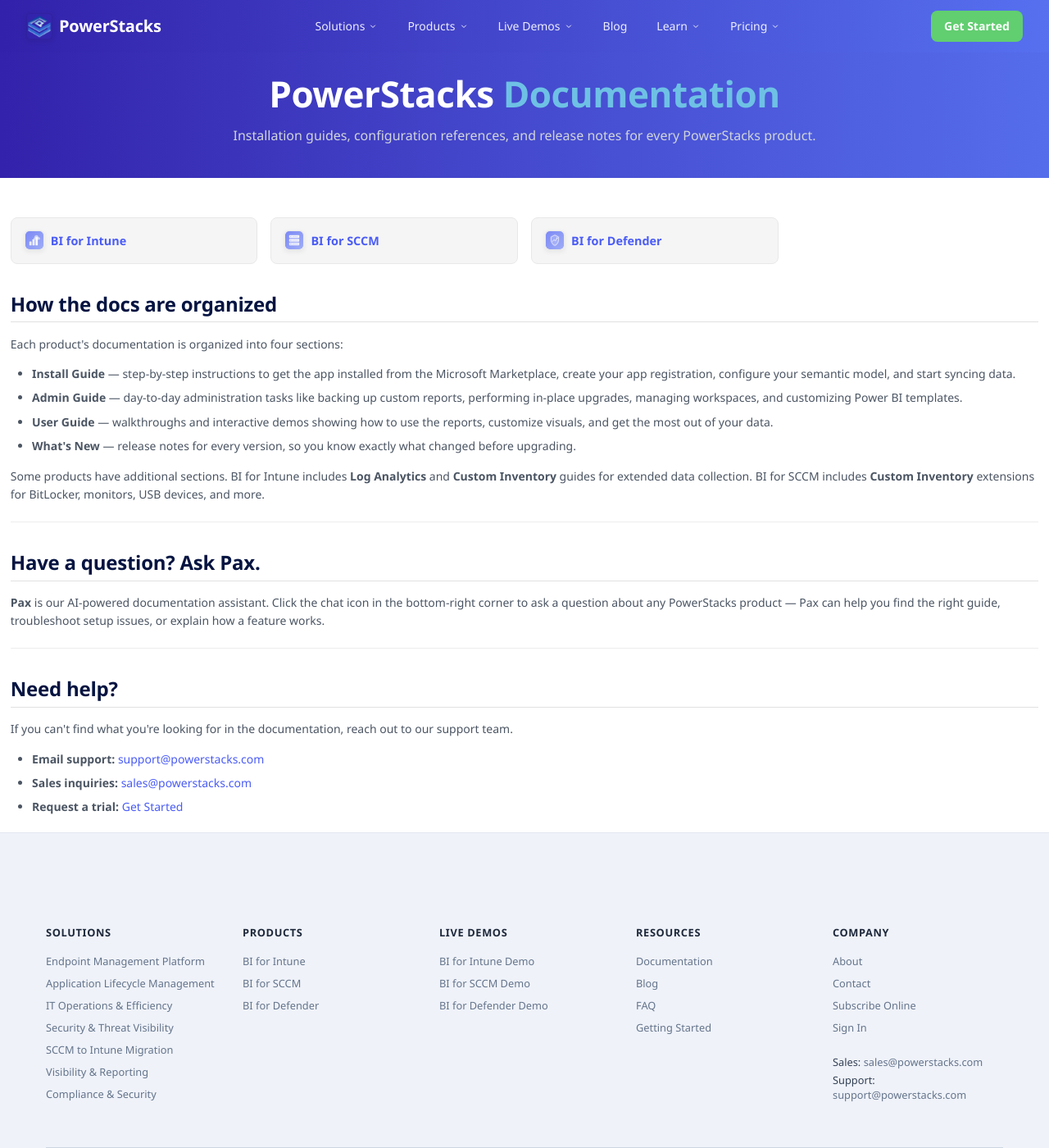
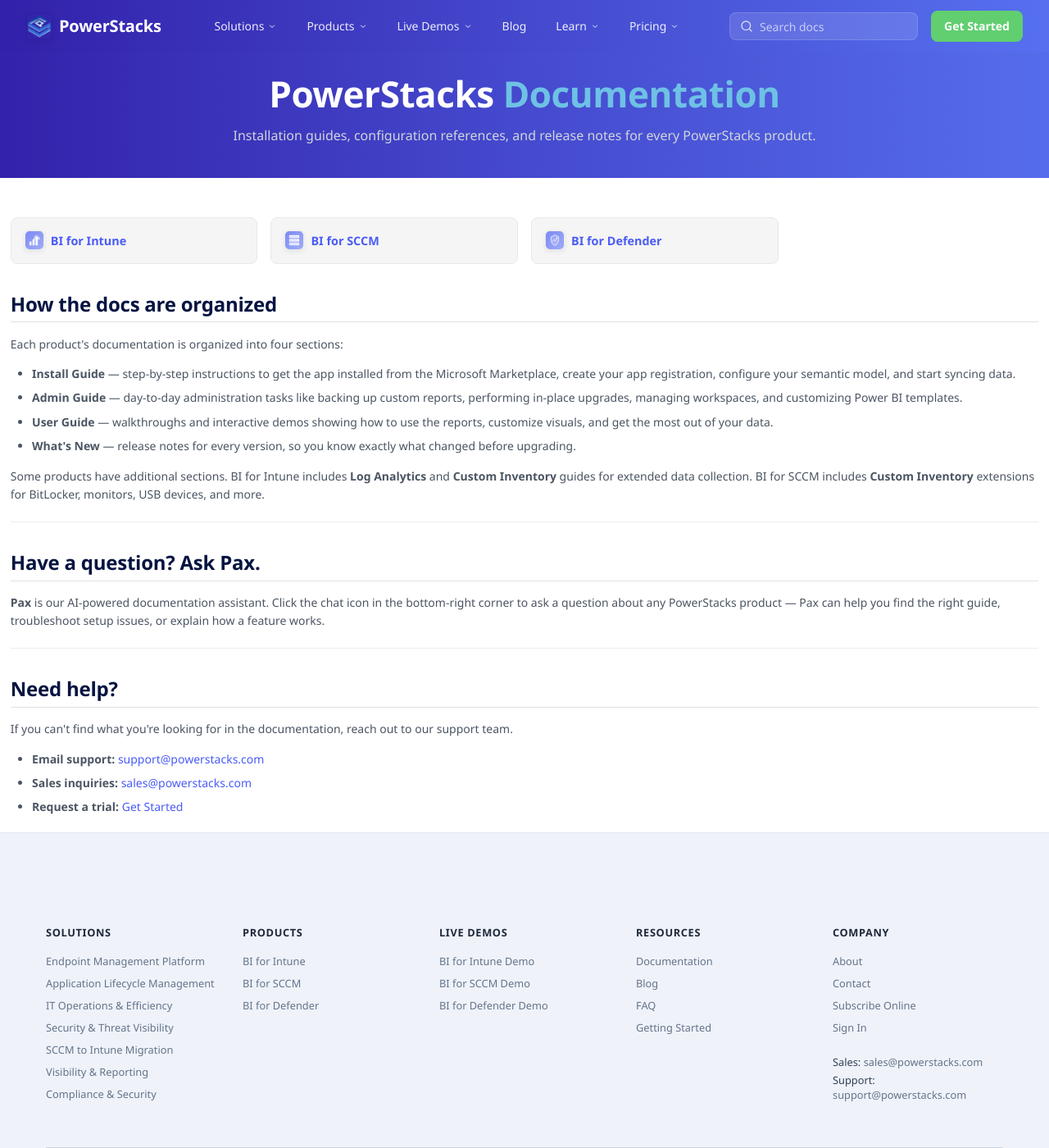
Before and after one commit to powerstacks-corp/powerstacks-docs, an MkDocs documentation site: the page built from docs/index.md, in a window 1280 px wide and 1400 px high. Shown: the whole window at 82% size. Built offline with MkDocs 1.6.1 and Material for MkDocs 9.7.7, drawn with Linux system fonts in a browser that asks for light colours.

Commit message:
add docs search input to PowerStacks marketing nav
Adds a Search docs input in the top nav, between Pricing and Get Started.
Submits to /?q=<query> which Material's search plugin picks up and opens
the search overlay with ranked results. Uses the existing lunr.js index
that mkdocs-material was already building; no new dependency.

Tested locally with mkdocs serve. Search for 'redirect uri' returns 14
results, top hit is the Add the production redirect URI page.

```diff
--- a/docs/stylesheets/powerstacks-nav.css
+++ b/docs/stylesheets/powerstacks-nav.css
@@ -212,6 +212,59 @@
 /* Widen Solutions dropdown (7 items) */
 .ps-dropdown:first-child .ps-dropdown__menu {
   min-width: 280px;
+}
+
+/* ─── Docs search (replaces hidden Material search) ─────────── */
+.ps-header__search {
+  display: none;
+  align-items: center;
+  gap: 0.5rem;
+  flex-shrink: 0;
+  margin-left: 0.75rem;
+  padding: 0.4rem 0.75rem;
+  background: rgba(255, 255, 255, 0.12);
+  border: 1px solid rgba(255, 255, 255, 0.15);
+  border-radius: 8px;
+  transition: background 0.15s ease, border-color 0.15s ease;
+}
+.ps-header__search:hover,
+.ps-header__search:focus-within {
+  background: rgba(255, 255, 255, 0.2);
+  border-color: rgba(255, 255, 255, 0.3);
+}
+.ps-header__search-icon {
+  color: rgba(255, 255, 255, 0.75);
+  flex-shrink: 0;
+}
+.ps-header__search input {
+  background: transparent;
+  border: none;
+  outline: none;
+  color: #ffffff;
+  font-family: inherit;
+  font-size: 0.875rem;
+  width: 180px;
+  padding: 0;
+}
+.ps-header__search input::placeholder { color: rgba(255, 255, 255, 0.65); }
+@media (min-width: 1024px) {
+  .ps-header__search { display: inline-flex; }
+}
+
+/* Scrolled state: invert for white background */
+.ps-header.ps-header--scrolled .ps-header__search {
+  background: rgba(15, 23, 42, 0.05);
+  border-color: rgba(15, 23, 42, 0.12);
+}
+.ps-header.ps-header--scrolled .ps-header__search:hover,
+.ps-header.ps-header--scrolled .ps-header__search:focus-within {
+  background: rgba(15, 23, 42, 0.08);
+  border-color: rgba(15, 23, 42, 0.2);
+}
+.ps-header.ps-header--scrolled .ps-header__search-icon { color: rgba(15, 23, 42, 0.6); }
+.ps-header.ps-header--scrolled .ps-header__search input { color: var(--ps-navy); }
+.ps-header.ps-header--scrolled .ps-header__search input::placeholder {
+  color: rgba(15, 23, 42, 0.5);
 }
 
 /* ─── Get Started CTA — marketing btn-primary (brand-green) ── */
--- a/mkdocs.yml
+++ b/mkdocs.yml
@@ -51,7 +51,7 @@
 
 extra_css:
   - stylesheets/microsoft-learn.css    # existing hero + content styling
-  - stylesheets/powerstacks-nav.css?v=2  # ported marketing-site nav (cache-bust)
+  - stylesheets/powerstacks-nav.css?v=3  # ported marketing-site nav (cache-bust)
   - stylesheets/storylane.css          # Storylane embed wrapper
 
 extra_javascript:
--- a/overrides/main.html
+++ b/overrides/main.html
@@ -118,6 +118,15 @@
         </div>
       </div>
     </div>
+
+    {# Docs search. Submits to /?q=<query>, which Material's search plugin
+       picks up on page load and opens the search overlay with results. #}
+    <form class="ps-header__search" role="search" method="get" action="{{ config.site_url }}">
+      <svg class="ps-header__search-icon" viewBox="0 0 24 24" width="16" height="16" aria-hidden="true">
+        <path d="M21 21l-4.35-4.35M11 19a8 8 0 110-16 8 8 0 010 16z" fill="none" stroke="currentColor" stroke-width="2" stroke-linecap="round" stroke-linejoin="round"/>
+      </svg>
+      <input type="search" name="q" placeholder="Search docs" aria-label="Search the documentation" autocomplete="off" />
+    </form>
 
     <a href="{{ config.extra.marketing_url }}/get-started/" class="ps-header__cta">Get Started</a>
 
```
